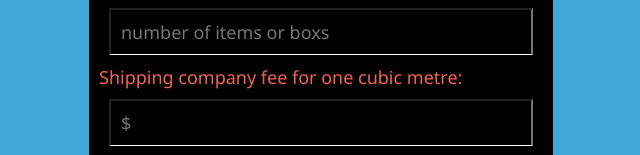
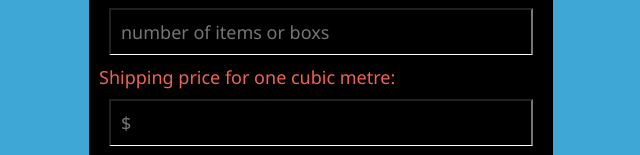
Before and after one commit to seprator/gittest, a React (Create React App) app: page / in a window 1280 px wide. Shown: the part 392-547 px from the top of the page, without its empty margins (319-959 px from the left). Built offline with nearby package versions, Linux system fonts and the light colour scheme.

Commit message:
update test

```diff
--- a/src/App.js
+++ b/src/App.js
@@ -83,7 +83,7 @@ function App() {
           name="quantity"
           onChange={handlequantity}
         />
-        <label htmlFor="price">Shipping company fee for one cubic metre:</label>
+        <label htmlFor="price">Shipping price for one cubic metre:</label>
         <input
           id="price"
           type="number"
```
